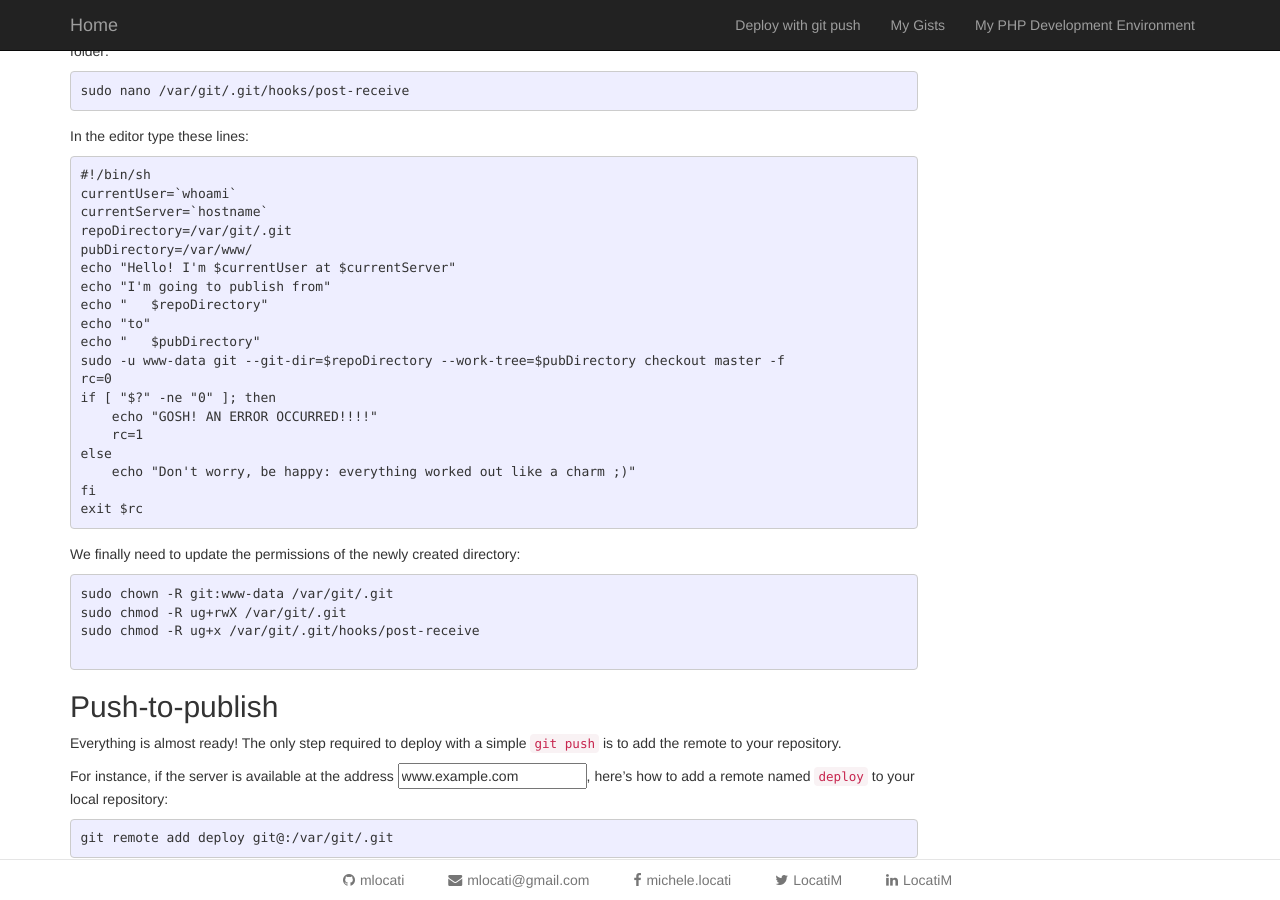
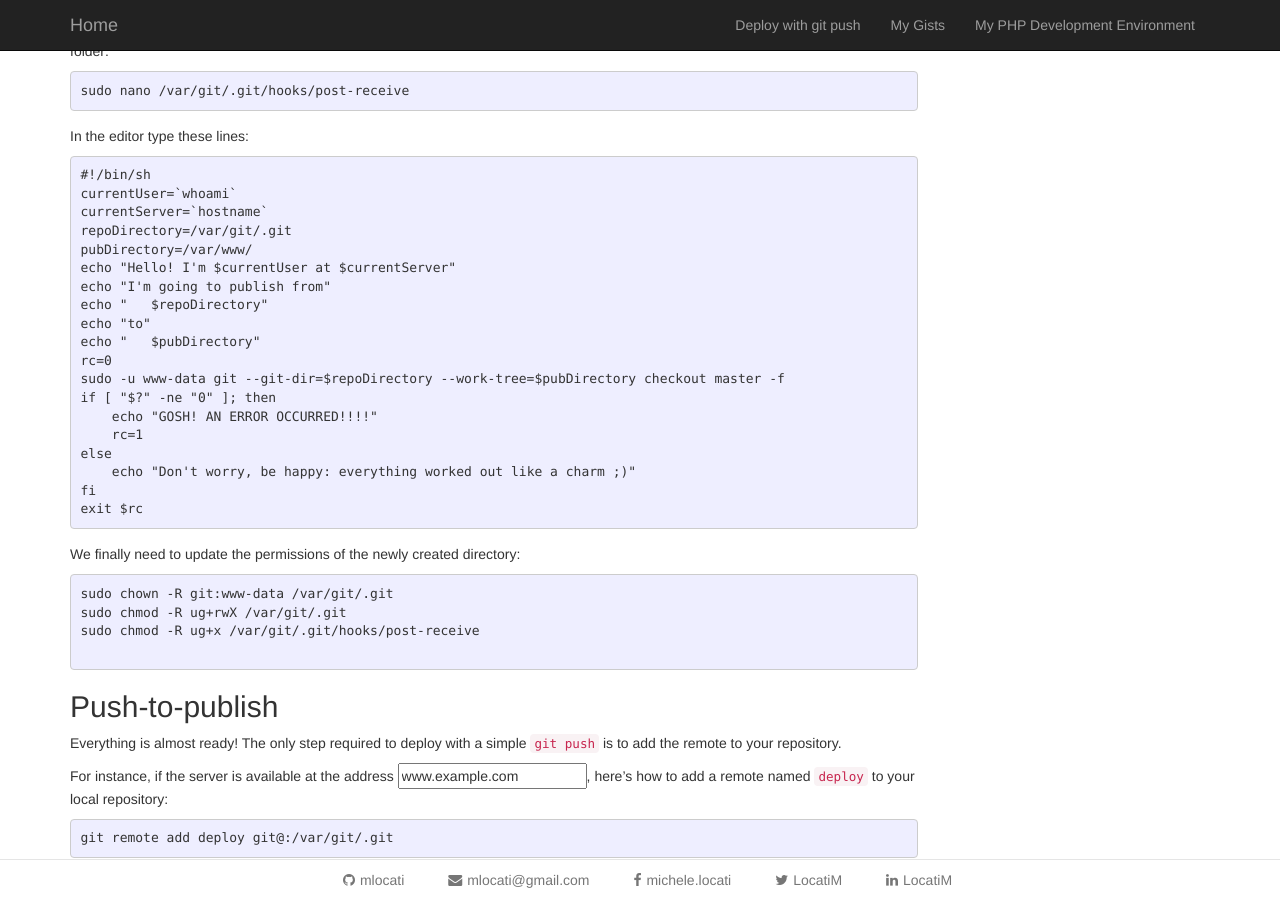
Before and after one commit to mlocati/mlocati.github.io, a Jekyll site: the page built from _articles/deploy-with-git-push.md, in a window 1280 px wide and 900 px high, scrolled down 3299 px. Built offline with Jekyll 4.4.1, drawn with Linux system fonts in a browser that asks for light colours.

Commit message:
Fix error detection

```diff
--- a/_articles/deploy-with-git-push.md
+++ b/_articles/deploy-with-git-push.md
@@ -211,8 +211,8 @@ echo "I'm going to publish from"
 echo "   $repoDirectory"
 echo "to"
 echo "   $pubDirectory"
+rc=0
 sudo -u www-data git --git-dir=$repoDirectory --work-tree=$pubDirectory checkout master -f
-rc=0
 if [ "$?" -ne "0" ]; then
     echo "GOSH! AN ERROR OCCURRED!!!!"
     rc=1
```
